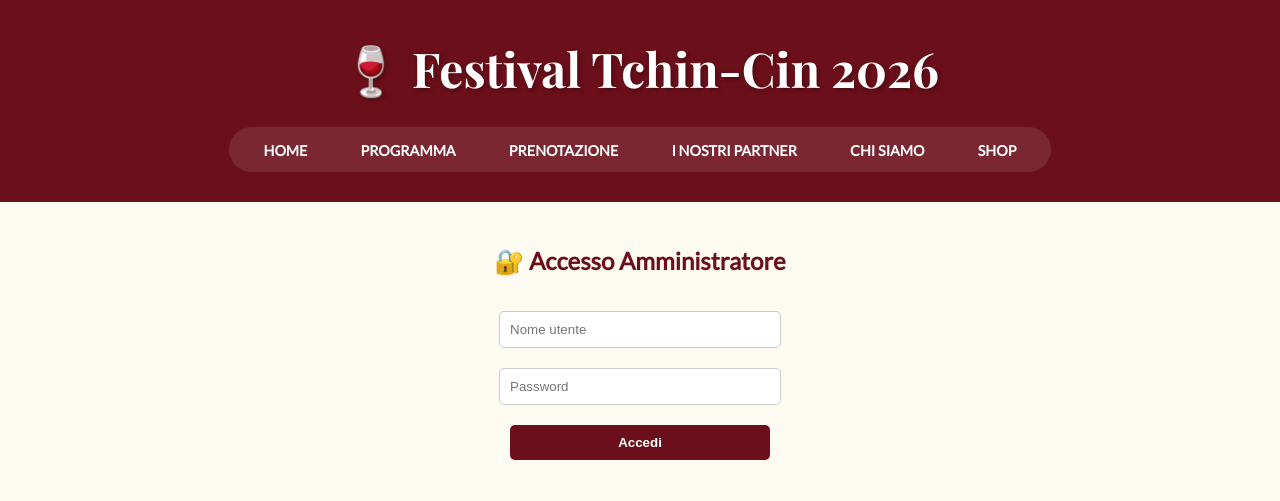
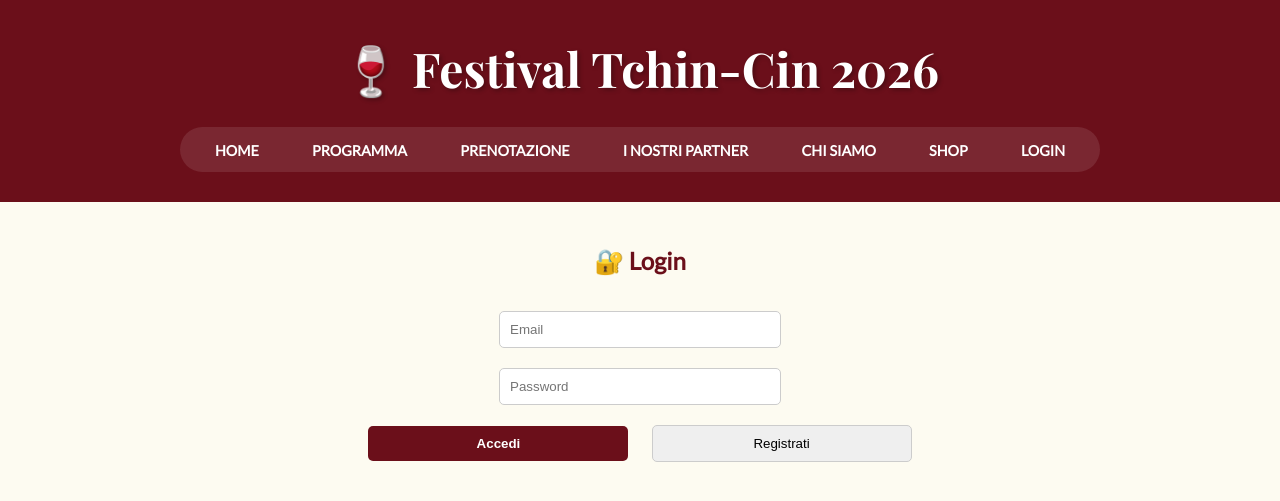
Before and after one commit to ciabattacasa/Festival2, a PHP site: page /login.php in a window 1280 px wide. Shown: the top 501 px of the page. Run offline with PHP 8.4, Linux system fonts and the light colour scheme; a stand-in replaces the project's code that opens the database connection.

Commit message:
login logic ok

```diff
--- a/index.html
+++ b/index.html
@@ -17,6 +17,7 @@
         <a href="partner.html">I nostri partner</a>
         <a href="chisiamo.html">Chi siamo</a>
         <a href="shop.php">Shop</a>
+        <a href="login.php">LogIn</a>
     </nav>
 </header>
 
--- a/login.php
+++ b/login.php
@@ -17,16 +17,18 @@
         <a href="partner.html">I nostri partner</a>
         <a href="chisiamo.html">Chi siamo</a>
         <a href="shop.php">Shop</a>
+        <a href="login.php">LogIn</a>
     </nav>
 </header>
 
 <section>
-    <h2>🔐 Accesso Amministratore</h2>
+    <h2>🔐 Login</h2>
 
     <form action="login_process.php" method="post">
-        <input type="text" name="username" placeholder="Nome utente" required><br>
+        <input type="text" name="email" placeholder="Email" required><br>
         <input type="password" name="password" placeholder="Password" required><br>
         <input type="submit" value="Accedi">
+        <input type="button" value="Registrati" onclick="window.location.href='register.php'">
     </form>
 
     <?php
```
Also changed, not shown: login_process.php (+9 -9 lines).
